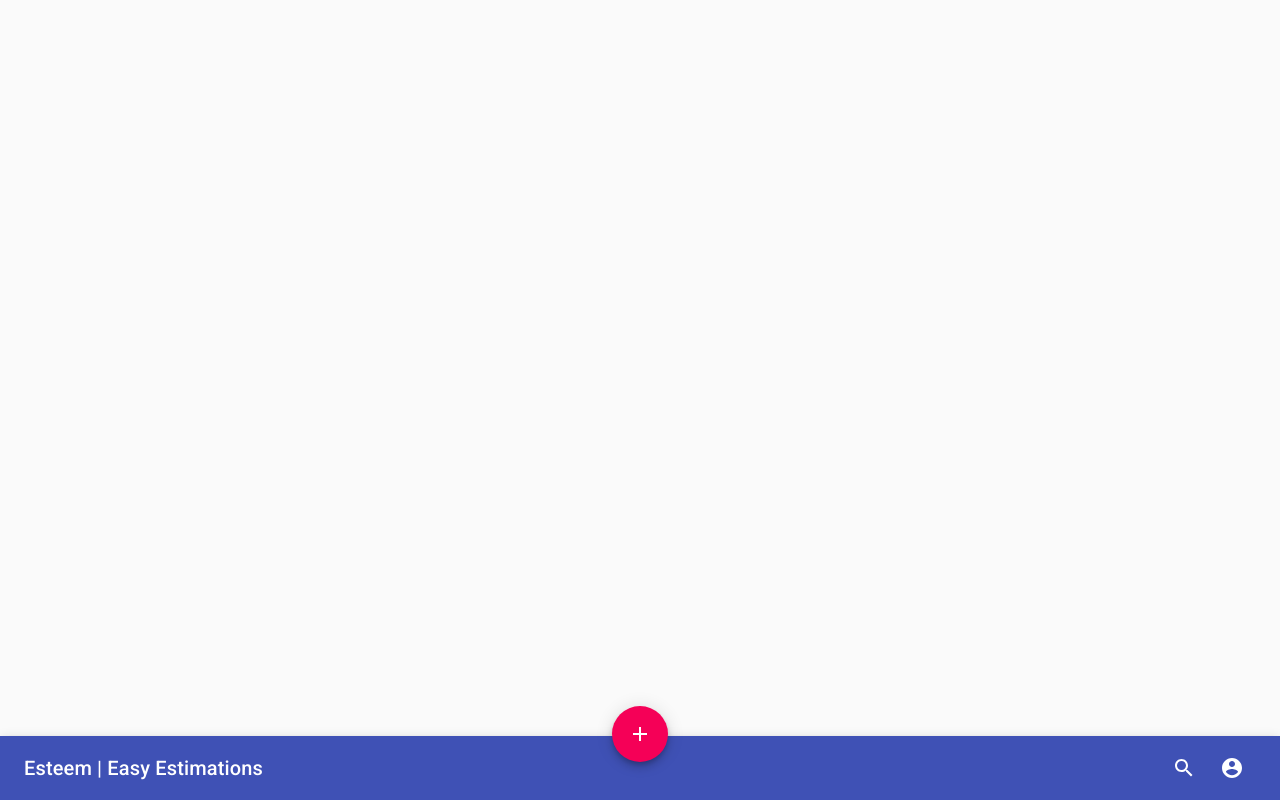
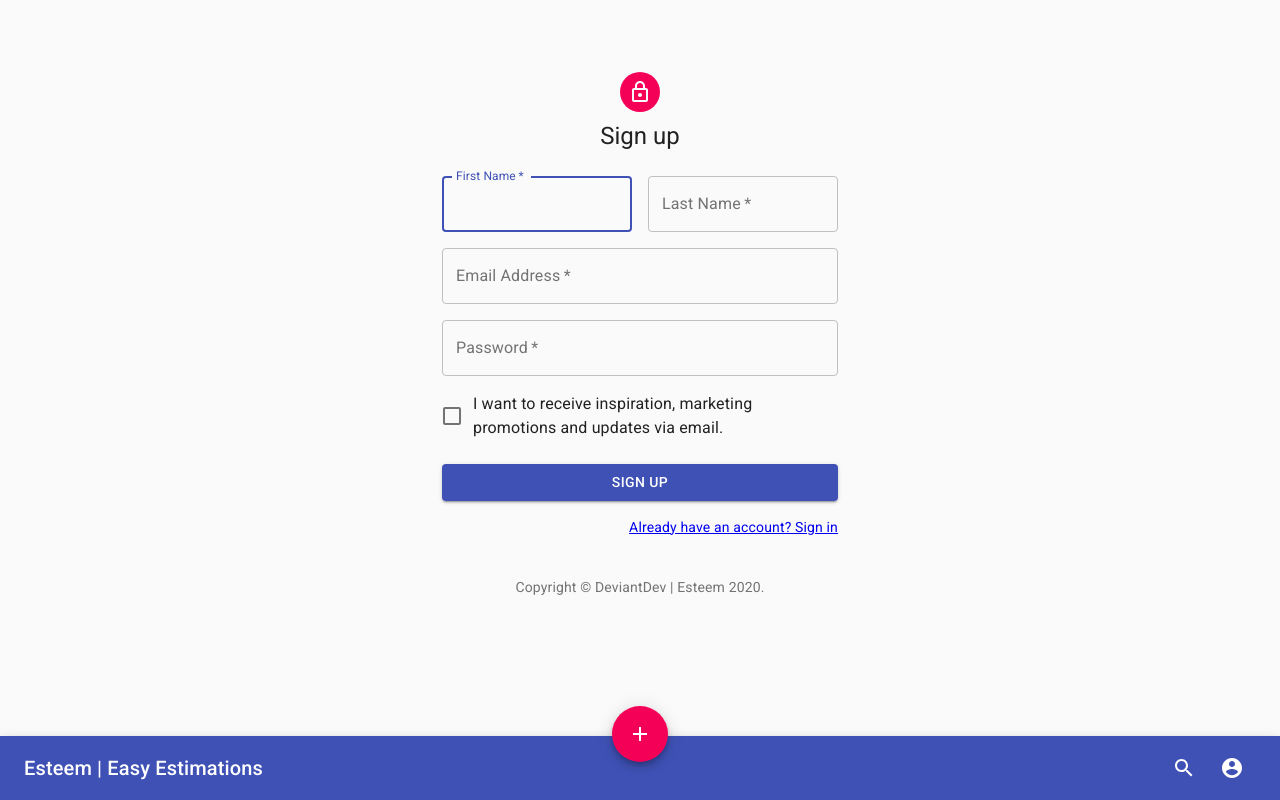
Before and after one commit to devdev-dev/esteamate, a React (Create React App) app in the folder app/: page /signin/create in a window 1280 px wide. Built offline with nearby package versions, Linux system fonts and the light colour scheme.

Commit message:
Rename authentication screen component names

```diff
--- a/app/src/App.tsx
+++ b/app/src/App.tsx
@@ -4,9 +4,9 @@ import { History } from 'history';
 import React from 'react';
 import { Route, Switch } from 'react-router-dom';
 import BottomAppBar from './components/BottomAppBar';
-import ResetPasswordScreen from './screens/auth/ResetPasswordScreen';
+import ResetPasswordScreen from './screens/auth/SignInResetScreen';
 import SignInScreen from './screens/auth/SignInScreen';
-import SignUpScreen from './screens/auth/SignUpScreen';
+import SignInCreateScreen from './screens/auth/SignInCreateScreen';
 
 interface AppProps {
   history: History;
@@ -19,9 +19,9 @@ const routes = (
   <Container>
     <BottomAppBar />
     <Switch>
-      <Route exact path="/" component={SignInScreen} />
-      <Route path="/signup" component={SignUpScreen} />
-      <Route path="/reset" component={ResetPasswordScreen} />
+      <Route exact path="/signin" component={SignInScreen} />
+      <Route path="/signin/create" component={SignInCreateScreen} />
+      <Route path="/signin/reset" component={ResetPasswordScreen} />
     </Switch>
   </Container>
 );
--- a/app/src/screens/auth/SignUpScreen.tsx
+++ b/app/src/screens/auth/SignInCreateScreen.tsx
@@ -14,11 +14,11 @@ import LockOutlinedIcon from '@material-ui/icons/LockOutlined';
 import React from 'react';
 import { Link } from 'react-router-dom';
 
-export default function SignUpScreen() {
+export default function SignInCreateScreen() {
   const classes = useStyles();
 
-  const signUp = async () => {
-    alert('SIGNUP');
+  const createHandler = async () => {
+    alert('CREATE');
   };
 
   return (
@@ -52,7 +52,7 @@ export default function SignUpScreen() {
               />
             </Grid>
           </Grid>
-          <Button type="submit" fullWidth variant="contained" color="primary" className={classes.submit} onClick={signUp}>
+          <Button type="submit" fullWidth variant="contained" color="primary" className={classes.submit} onClick={createHandler}>
             Sign Up
           </Button>
           <Grid container justify="flex-end">
--- a/app/src/screens/auth/ResetPasswordScreen.tsx
+++ b/app/src/screens/auth/SignInResetScreen.tsx
@@ -12,10 +12,10 @@ import LockOutlinedIcon from '@material-ui/icons/LockOutlined';
 import React from 'react';
 import { Link } from 'react-router-dom';
 
-export default function LoginScreen() {
+export default function SignInResetScreen() {
   const classes = useStyles();
 
-  const resetPassword = async () => {
+  const reset = async () => {
     alert('RESET');
   };
 
@@ -31,7 +31,7 @@ export default function LoginScreen() {
         </Typography>
         <form className={classes.form} noValidate>
           <TextField variant="outlined" margin="normal" required fullWidth id="email" label="Email Address" name="email" autoComplete="email" autoFocus />
-          <Button type="submit" fullWidth variant="contained" color="primary" className={classes.submit} onClick={resetPassword}>
+          <Button type="submit" fullWidth variant="contained" color="primary" className={classes.submit} onClick={reset}>
             Reset Password
           </Button>
           <Grid container>
--- a/app/src/screens/auth/SignInScreen.tsx
+++ b/app/src/screens/auth/SignInScreen.tsx
@@ -14,7 +14,7 @@ import LockOutlinedIcon from '@material-ui/icons/LockOutlined';
 import React from 'react';
 import { Link } from 'react-router-dom';
 
-export default function LoginScreen() {
+export default function SignInScreen() {
   const classes = useStyles();
 
   const signIn = async () => {
```
